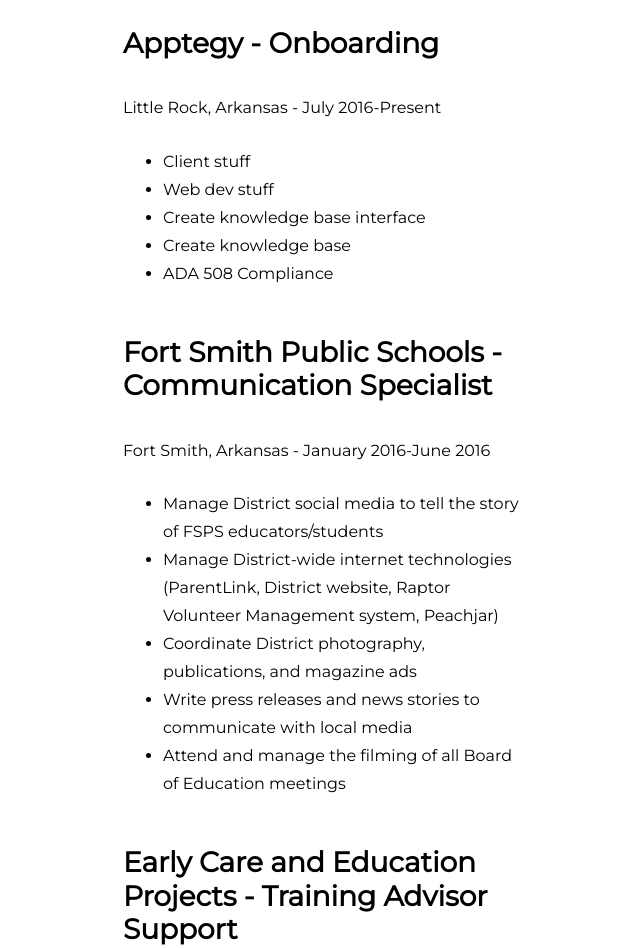
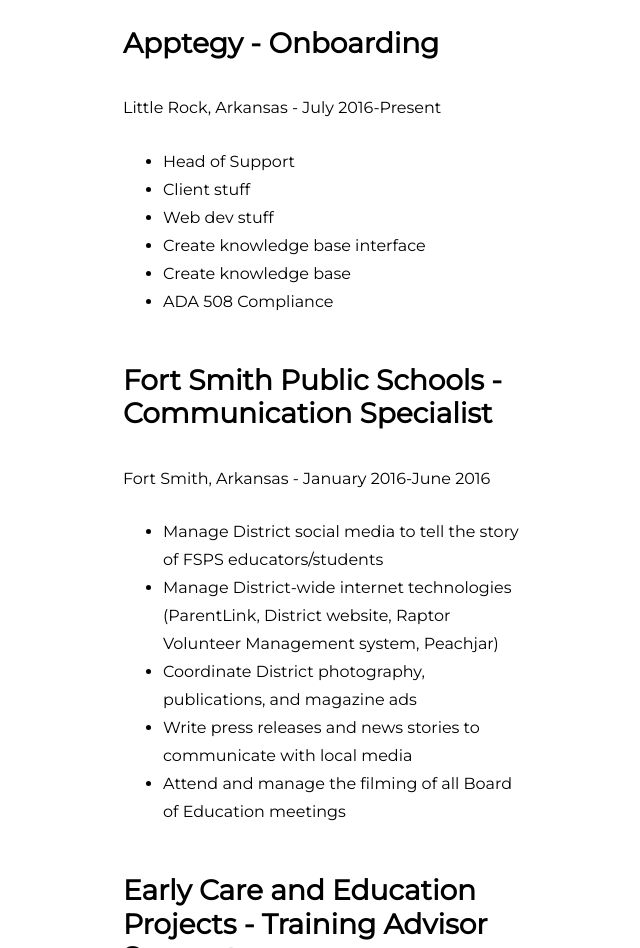
Before and after one commit to MooseTheHuman/MCV.3, a plain HTML site: page index.html in a window 1280 px wide. Shown: the part 893-1841 px from the top of the page, without its empty margins (637-1277 px from the left). Drawn offline with Linux system fonts and the light colour scheme.

Commit message:
Bg clean, add work line

```diff
--- a/index.html
+++ b/index.html
@@ -79,6 +79,7 @@
                             <h4>Apptegy - Onboarding</h4>
                             <p>Little Rock, Arkansas - July 2016-Present</p>
                             <ul>
+                                <li>Head of Support</li>
                                 <li>Client stuff</li>
                                 <li>Web dev stuff</li>
                                 <li>Create knowledge base interface</li>
```
Also changed, not shown: images/forest.jpg.
